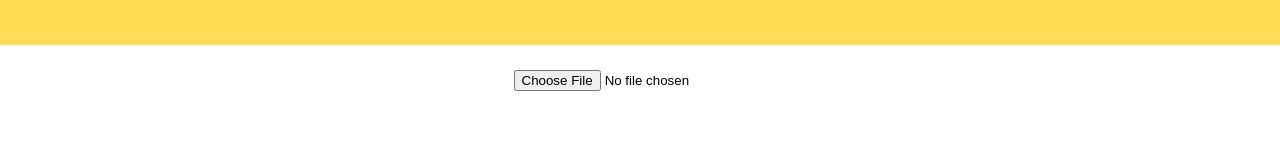
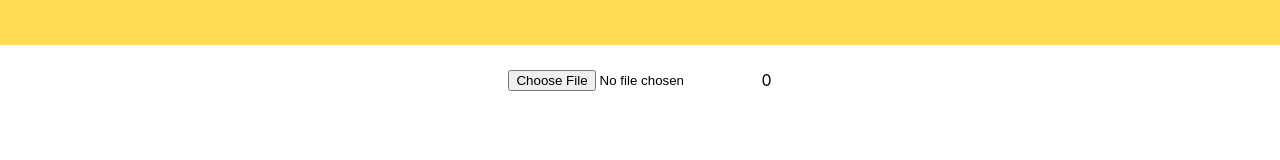
Before and after one commit to MagariMike/planet-sunshine-child, a React (Create React App) app: page / in a window 1280 px wide. Shown: the part 131-291 px from the top of the page. Built offline with nearby package versions, Linux system fonts and the light colour scheme.

Commit message:
file validation & percentage refactored

```diff
--- a/src/components/UploadForm.js
+++ b/src/components/UploadForm.js
@@ -25,7 +25,7 @@ const UploadForm = () => {
     //     }
     // };
     const [ imageUpload, setImageUpload ] = useState(null)
-
+    const [progress, setProgress ] = useState(0)
     const uploadImage = (e) => {
 
         let file = e.target.files[0];
@@ -33,15 +33,16 @@ const UploadForm = () => {
         const uploadTask = uploadBytesResumable(fileRef, file)
 
        uploadTask.on('state_changed', (snapshot) => {
-        const progress = (snapshot.bytesTransferred / snapshot.totalBytes * 100)
-        console.log('Upload is ' + progress + '% done' )
+        const percentage = (snapshot.bytesTransferred / snapshot.totalBytes * 100)
+        setProgress(percentage)
+        console.log('Upload is ' + percentage + '% done' )
        })
 
     }
   return (
     <form id="upload-form">
-        <input type="file" onChange={uploadImage}></input>
-
+        <input type="file" accept="image/png, image/jpeg" onChange={uploadImage}></input>
+        {progress}
 
         {/* <div>
             <div className='output'>
```
